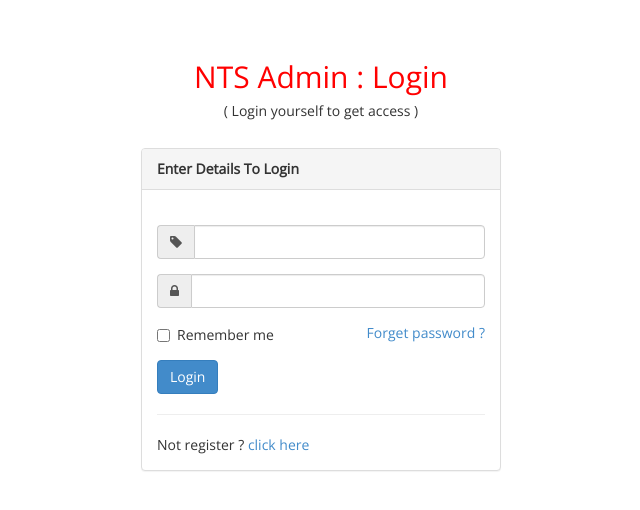
After one commit to sebastian20035/NTSSHOP, a PHP site: page /admin/login.php in a window 1280 px wide. The commit adds this page. Shown: the top 510 px of the page, without its empty margins (319-959 px from the left). Run offline with PHP 8.4, Linux system fonts and the light colour scheme.

Commit message:
Membuat Fungsi Login dan Logout Admin

```diff
--- a/admin/home.php
+++ b/admin/home.php
@@ -1 +1,2 @@
-<h1>Halo gaes</h1>
+<h2>Selamat Datang Admin</h2>
+<pre><?php print_r($_SESSION); ?></pre>
--- /dev/null
+++ b/admin/login.php
@@ -0,0 +1,105 @@
+<?php
+
+session_start();
+$koneksi = new mysqli("localhost", "root", "", "pemweb");
+
+?>
+
+<!DOCTYPE html>
+<html xmlns="http://www.w3.org/1999/xhtml">
+
+<head>
+    <meta charset="utf-8" />
+    <meta name="viewport" content="width=device-width, initial-scale=1.0" />
+    <title>Login Admin</title>
+    <!-- BOOTSTRAP STYLES-->
+    <link href="assets/css/bootstrap.css" rel="stylesheet" />
+    <!-- FONTAWESOME STYLES-->
+    <link href="assets/css/font-awesome.css" rel="stylesheet" />
+    <!-- CUSTOM STYLES-->
+    <link href="assets/css/custom.css" rel="stylesheet" />
+    <!-- GOOGLE FONTS-->
+    <link href='http://fonts.googleapis.com/css?family=Open+Sans' rel='stylesheet' type='text/css' />
+
+</head>
+
+<body>
+    <div class="container">
+        <div class="row text-center ">
+            <div class="col-md-12">
+                <br /><br />
+                <h2> NTS Admin : Login</h2>
+                <h5>( Login yourself to get access )</h5>
+                <br />
+            </div>
+        </div>
+        <div class="row ">
+
+            <div class="col-md-4 col-md-offset-4 col-sm-6 col-sm-offset-3 col-xs-10 col-xs-offset-1">
+                <div class="panel panel-default">
+                    <div class="panel-heading">
+                        <strong> Enter Details To Login </strong>
+                    </div>
+                    <div class="panel-body">
+                        <form role="form" method="post">
+                            <br />
+                            <div class="form-group input-group">
+                                <span class="input-group-addon"><i class="fa fa-tag"></i></span>
+                                <input type="text" class="form-control" name="user" />
+                            </div>
+                            <div class="form-group input-group">
+                                <span class="input-group-addon"><i class="fa fa-lock"></i></span>
+                                <input type="password" class="form-control" name="pass" />
+                            </div>
+                            <div class="form-group">
+                                <label class="checkbox-inline">
+                                    <input type="checkbox" /> Remember me
+                                </label>
+                                <span class="pull-right">
+                                    <a href="#">Forget password ? </a>
+                                </span>
+                            </div>
+
+                            <button class="btn btn-primary" name="login">Login</button>
+                            <hr />
+                            Not register ? <a href="registeration.html">click here </a>
+                        </form>
+                        <?php
+                        if (isset($_POST['login']))
+                        {
+                            $ambil=$koneksi->query("SELECT * FROM admin WHERE username='$_POST[user]' AND password='$_POST[pass]'");
+                            $cocok = $ambil->num_rows;
+                            if ($cocok==1)
+                            {
+                                $_SESSION['admin']=$ambil->fetch_assoc();
+                                echo "<div class='alert alert-info'>Login Sukses</div>";
+                                echo "<meta http-equiv='refresh' content='1;url=index.php'>";
+                            } else {
+                                echo "<div class='alert alert-danger'>Login Gagal</div>";
+                                echo "<meta http-equiv='refresh' content='1;url=login.php'>";
+                            }
+                        }
+                        ?>
+                    </div>
+
+                </div>
+            </div>
+
+
+        </div>
+    </div>
+
+
+    <!-- SCRIPTS -AT THE BOTOM TO REDUCE THE LOAD TIME-->
+    <!-- JQUERY SCRIPTS -->
+    <script src="assets/js/jquery-1.10.2.js"></script>
+    <!-- BOOTSTRAP SCRIPTS -->
+    <script src="assets/js/bootstrap.min.js"></script>
+    <!-- METISMENU SCRIPTS -->
+    <script src="assets/js/jquery.metisMenu.js"></script>
+    <!-- CUSTOM SCRIPTS -->
+    <script src="assets/js/custom.js"></script>
+
+</body>
+
+</html>
--- a/admin/produk.php
+++ b/admin/produk.php
@@ -21,7 +21,7 @@
             <td><?php echo $pecah['nominal_produk']; ?></td>
             <td>
                 <a href="index.php?halaman=hapusproduk&id=<?php echo $pecah['id_produk']?>" class="btn-danger btn">hapus</a>
-                <a href="index.php?halaman=ubahproduk&id=<?php echo $pecah['id_produk']?>" class="btn-warning btn">ubah</a>
+                <a href="index.php?halaman=ubahproduk&id=<?php echo $pecah['id_produk']?>" class="btn-warning btn">edit</a>
             </td>
         </tr>
         <?php $nomor++; ?>
```
Also changed, not shown: admin/index.php (+14 -0 lines), admin/logout.php (added, +7 -0 lines).
